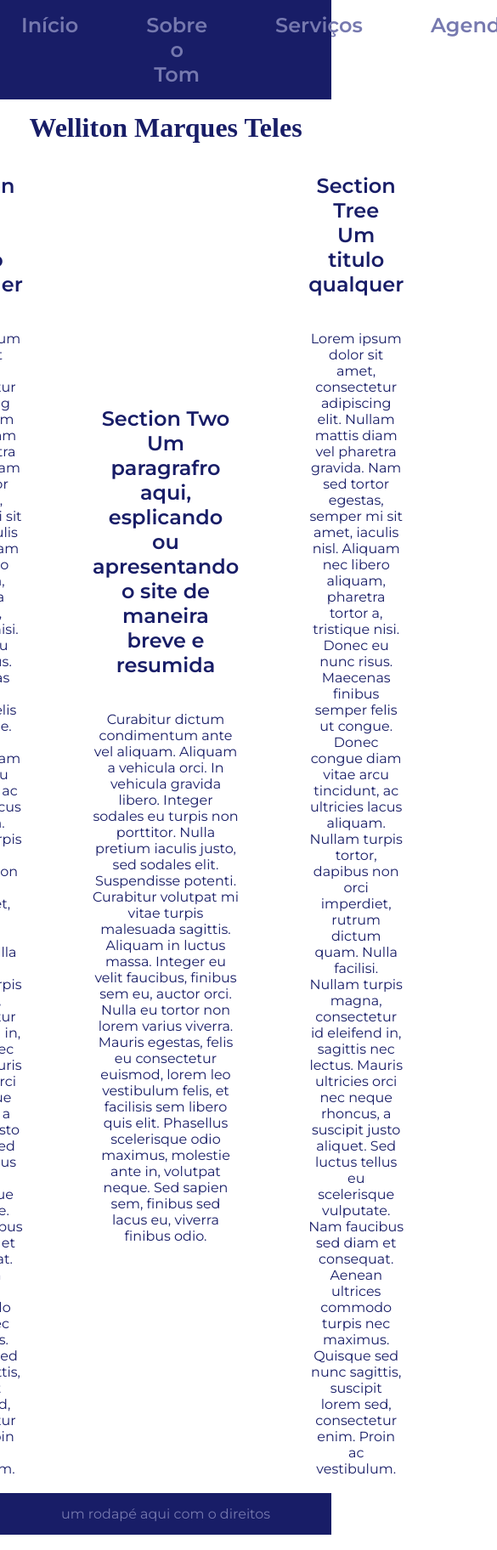
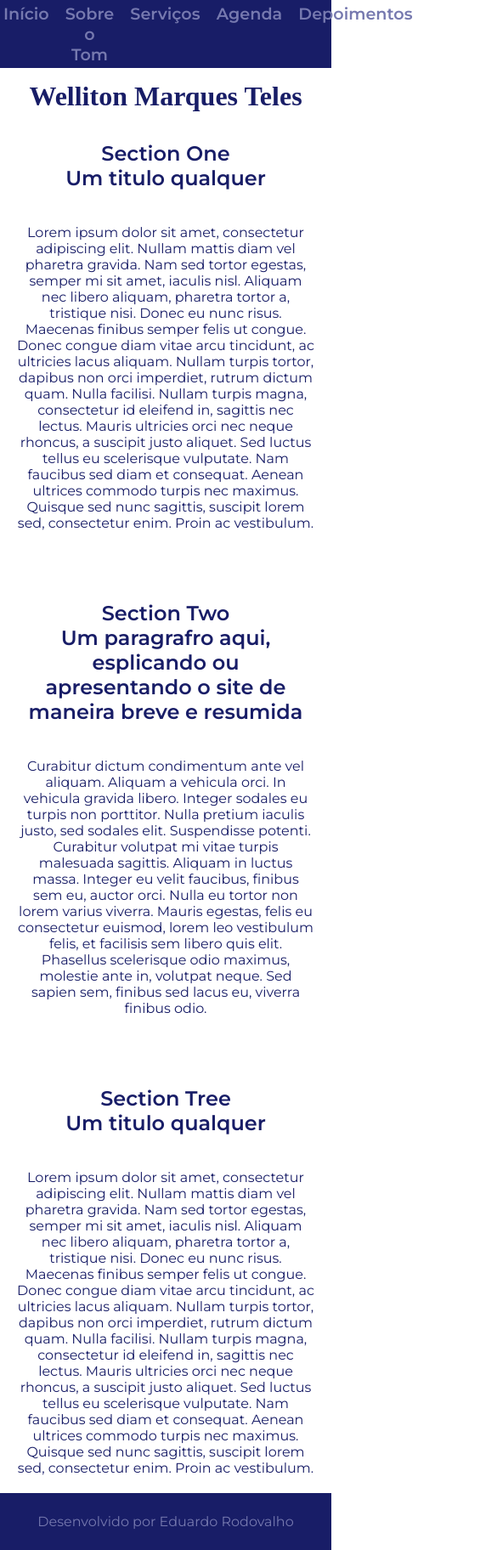
Before and after one commit to Enoter/Prof.WellitonTeles, a plain HTML site: page index.html in a window 390 px wide. Shown: the top 1824 px of the page at 85% size, 585 px wide, since content can reach past the window. Drawn offline with Linux system fonts and the light colour scheme.

Commit message:
melhorando visualização mobile

```diff
--- a/index.html
+++ b/index.html
@@ -10,16 +10,16 @@
 <body>
     <header class="cabecalho">
         <nav class="cebecalho__menu">
-            <a class="cebecalho__menu__link" href="index.html">Início</a>
-            <a class="cebecalho__menu__link" href="sobre.html">Sobre o Tom</a>
-            <a class="cebecalho__menu__link" href="servicos.html">Serviços</a>
-            <a class="cebecalho__menu__link" href="agenda.html">Agenda</a>
-            <a class="cebecalho__menu__link" href="depoimentos.html">Depoimentos</a>
+            <div class="cabecalho__menu__botao"><a class="cebecalho__menu__link" href="index.html">Início</a></div>
+            <div class="cabecalho__menu__botao"><a class="cebecalho__menu__link" href="sobre.html">Sobre o Tom</a></div>
+            <div class="cabecalho__menu__botao"><a class="cebecalho__menu__link" href="servicos.html">Serviços</a></div>
+            <div class="cabecalho__menu__botao"><a class="cebecalho__menu__link" href="agenda.html">Agenda</a></div>
+            <div class="cabecalho__menu__botao"><a class="cebecalho__menu__link" href="depoimentos.html">Depoimentos</a></div>
         </nav>
     </header>
     <main class="principal">
         <h1 class="principal__titulo">Welliton Marques Teles</h1>
-        <div class="principal__div">
+        <div class="principal__sections">
             <section class="principal__section">
                 <h2> Section One <br> Um titulo qualquer</h2>
 
@@ -40,6 +40,6 @@
             <!-- <img class="principal__imagem" src="./assets/fotoTom.jpg" alt="Foto de Tom Teles"> -->
         </div>
     </main>
-    <footer class="rodape">um rodapé aqui com o direitos</footer>
+    <footer class="rodape">Desenvolvido por <a class="rodape__link" href="https://portifolio-enoter.vercel.app">Eduardo Rodovalho</a></footer>
 </body>
 </html>
--- a/style.css
+++ b/style.css
@@ -16,6 +16,7 @@
 }
 
 body{
+    width: 100vw;
     box-sizing: border-box;
     background-color: var(--cor-secundaria);
     color: var(--cor-primaria);
@@ -23,13 +24,12 @@ body{
 }
 
 .cabecalho{
-    padding: 15px 0  15px  25px;
+    padding: 1% 0%  1%  5%;
     background-color: var(--cor-primaria);
-
 }
 .cebecalho__menu{
     display: flex;
-    gap: 80px;
+    gap: 5%;
 }
 .cebecalho__menu__link{
     text-decoration: none;;
@@ -56,7 +56,7 @@ body{
     padding: 15px 0 0 0;
 }
 
-.principal__div{
+.principal__sections{
     font-family: var(--fonte-primaria);
     padding: 5% 15%;
     display: flex;
@@ -80,6 +80,48 @@ body{
 .rodape{
     background-color: var(--cor-primaria);
     color: var(--cor-terciaria);
-    padding: 15px;
     font-family: var(--fonte-primaria);
+    padding: 24px;
+    text-align: center;
+    font-size: 1rem;
+    font-weight: 400;
 }
+
+.rodape__link{
+    color: var(--cor-terciaria);
+    font-family: var(--fonte-primaria);
+    text-decoration: none;
+}
+
+.rodape__link:hover{
+    text-shadow: 0 0 0 5px var(--cor-terciaria),
+    0 0 0 25px var(--cor-terciaria);
+}
+
+@media (max-width: 1200px){
+    .cabecalho{
+        padding: 1%;
+    }
+    .cabecalho__menu{
+        display: flex;
+        flex-direction: column;
+        justify-content: center;
+        align-items: center;
+        align-content: center;
+        padding: 5%;
+        gap: 5px;
+    }
+    .principal__sections{
+        flex-direction: column;
+        padding: 5%;
+    }
+    .principal__section{
+        width: auto;
+    }
+}
+
+@media (max-width: 650px){
+    .cebecalho__menu__link{
+        font-size: 1.2rem;
+    }
+}
```
